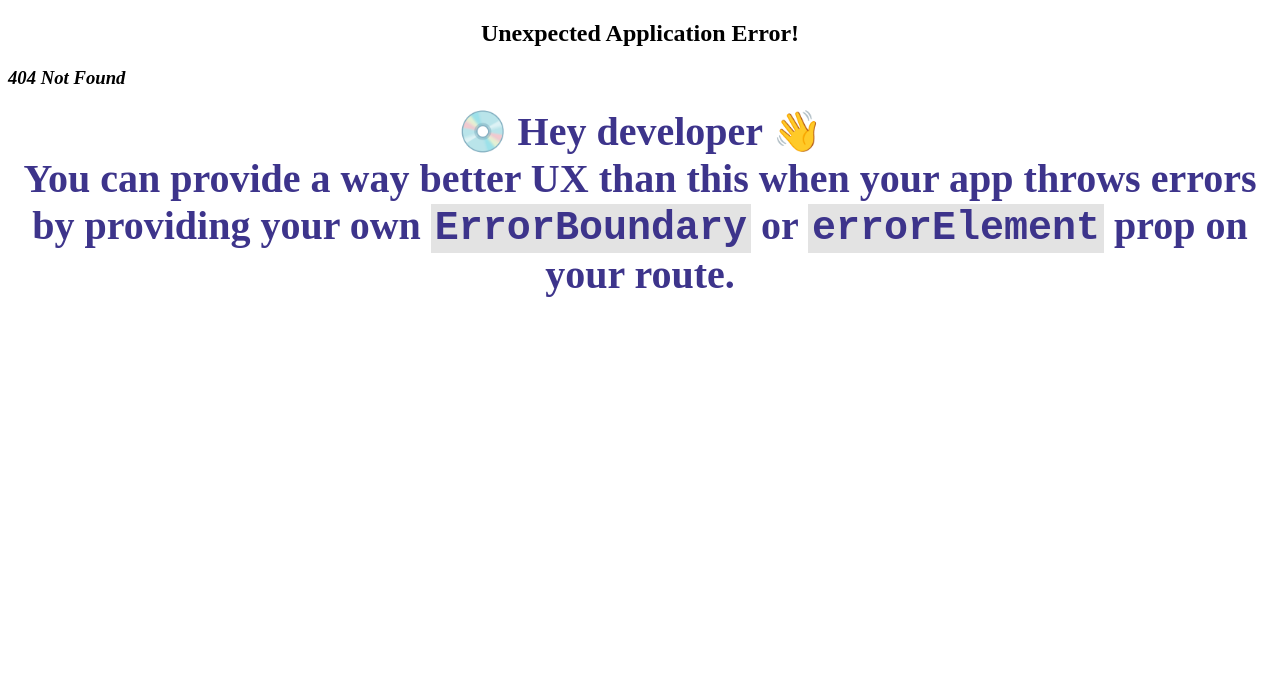
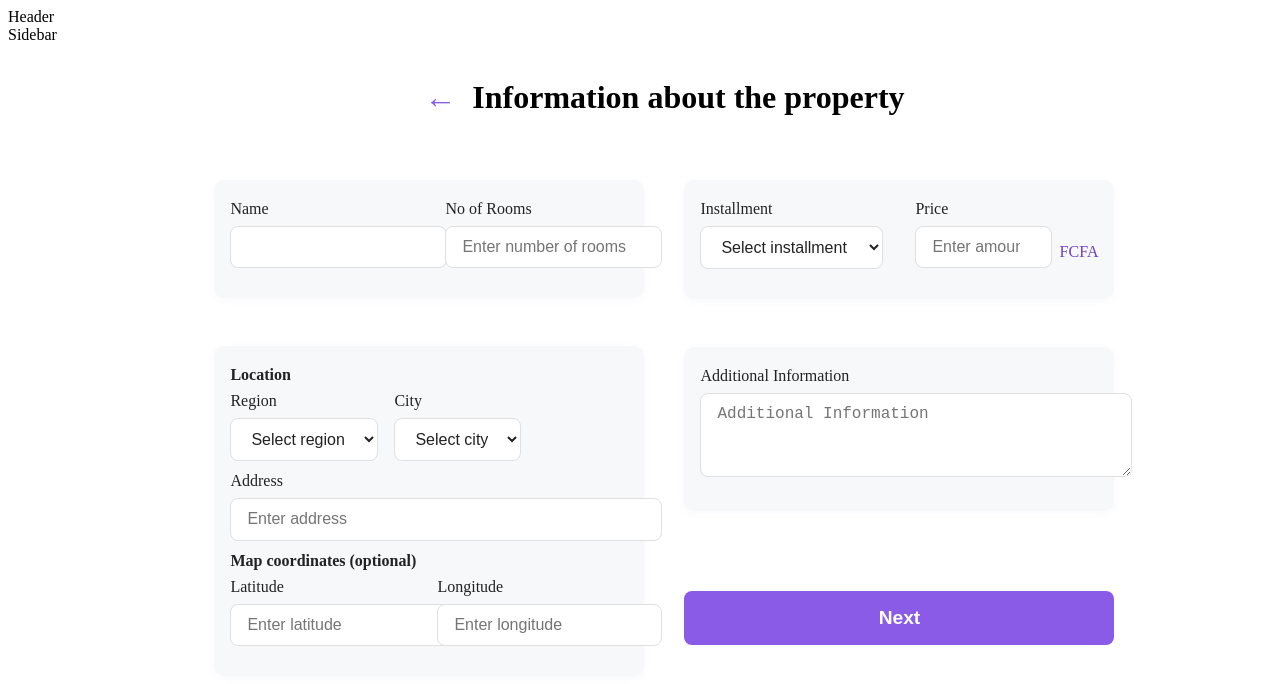
Before and after one commit to MbahLesky/Home-Finder, a React (Create React App) app: page /add-property/info in a window 1280 px wide. Before the commit this address had no page. Shown: the top 684 px of the page. Built offline with nearby package versions, Linux system fonts and the light colour scheme.

Commit message:
Worked on add property page

```diff
--- a/package.json
+++ b/package.json
@@ -37,5 +37,8 @@
       "last 1 firefox version",
       "last 1 safari version"
     ]
+  },
+  "devDependencies": {
+    "eslint-config-react-app": "^7.0.1"
   }
 }
--- a/src/App.js
+++ b/src/App.js
@@ -5,6 +5,7 @@ import './App.css';
 import { RouterProvider } from 'react-router-dom';
 import router from './router';
 
+
 function App() {
   return <RouterProvider router={router} />;
 }
--- /dev/null
+++ b/src/layouts/PropertyInfoStep.css
@@ -0,0 +1,108 @@
+.property-info-form {
+  display: flex;
+  gap: 2.5rem;
+  justify-content: center;
+  margin-top: 2rem;
+  width: 100%;
+  max-width: 900px;
+}
+
+.property-info-left,
+.property-info-right {
+  flex: 1;
+  display: flex;
+  flex-direction: column;
+  gap: 1.5rem;
+}
+
+.input-box {
+  background: #f7f8fa;
+  border-radius: 10px;
+  padding: 1.2rem 1rem;
+  box-shadow: 0 2px 8px rgba(108, 63, 199, 0.04);
+  margin-bottom: 0.5rem;
+}
+
+.input-box label {
+  font-weight: 500;
+  color: #222;
+  margin-bottom: 0.5rem;
+  display: block;
+}
+
+.property-info-form input,
+.property-info-form select,
+.property-info-form textarea {
+  width: 100%;
+  padding: 0.7rem 1rem;
+  border: 1.5px solid #e0e0e0;
+  border-radius: 8px;
+  font-size: 1rem;
+  margin-bottom: 0.7rem;
+  background: #fff;
+  color: #222;
+  transition: border 0.2s;
+}
+
+.property-info-form input:focus,
+.property-info-form select:focus,
+.property-info-form textarea:focus {
+  border-color: #8a5be6;
+  outline: none;
+}
+
+.property-info-form textarea {
+  min-height: 60px;
+  resize: vertical;
+}
+
+.location-row {
+  display: flex;
+  gap: 1rem;
+}
+
+.currency-label {
+  margin-left: 0.5rem;
+  font-weight: 500;
+  color: #6c3fc7;
+}
+
+.next-btn {
+  margin-top: 2rem;
+  width: 100%;
+  padding: 1rem;
+  background: #8a5be6;
+  color: #fff;
+  border: none;
+  border-radius: 8px;
+  font-size: 1.2rem;
+  font-weight: bold;
+  cursor: pointer;
+  transition: background 0.2s;
+}
+
+.next-btn:hover {
+  background: #6c3fc7;
+}
+.property-info-form {
+  align-items: flex-start;
+}
+
+.property-info-right {
+  justify-content: flex-start;
+}
+
+.input-box {
+  margin-bottom: 1.5rem;
+}
+/* Add to PropertyInfoStep.css */
+.input-row {
+  display: flex;
+  gap: 2rem;
+}
+
+.input-row > div {
+  flex: 1;
+  display: flex;
+  flex-direction: column;
+}
--- /dev/null
+++ b/src/layouts/PropertyInfoStep.jsx
@@ -0,0 +1,108 @@
+import React from "react";
+import { useLocation } from "react-router-dom";
+import Header from "./Header";
+import Sidebar from "./Sidebar";
+import "./PropertyInfoStep.css";
+
+function PropertyInfoStep() {
+  const location = useLocation();
+  const propertyType = location.state?.propertyType || "";
+  const saleOrRent = location.state?.saleOrRent || "";
+
+  return (
+    <div className="profile-layout">
+      <Header />
+      <div className="profile-content">
+        <Sidebar activeStep={3} />
+        <main className="profile-main">
+          <h1 className="profile-title">
+            <span style={{ display: "flex", alignItems: "center" }}>
+              <span
+                style={{
+                  color: "#8a5be6",
+                  fontSize: "2rem",
+                  marginRight: "1rem",
+                  cursor: "pointer"
+                }}
+                onClick={() => window.history.back()}
+              >
+                &#8592;
+              </span>
+              Information about the property
+            </span>
+          </h1>
+          <form className="property-info-form">
+            <div className="property-info-left">
+              <div className="input-box input-row">
+                <div>
+                  <label>Name</label>
+                  <input type="text" value={propertyType} readOnly />
+                </div>
+                <div>
+                  <label>No of Rooms</label>
+                  <input type="number" placeholder="Enter number of rooms" />
+                </div>
+              </div>
+              <div className="input-box">
+                <label style={{ fontWeight: "bold" }}>Location</label>
+                <div className="location-row">
+                  <div>
+                    <label>Region</label>
+                    <select>
+                      <option>Select region</option>
+                    </select>
+                  </div>
+                  <div>
+                    <label>City</label>
+                    <select>
+                      <option>Select city</option>
+                    </select>
+                  </div>
+                </div>
+                <label>Address</label>
+                <input type="text" placeholder="Enter address" />
+                <label style={{ fontWeight: "bold" }}>Map coordinates (optional)</label>
+                <div className="location-row">
+                  <div>
+                    <label>Latitude</label>
+                    <input type="text" placeholder="Enter latitude" />
+                  </div>
+                  <div>
+                    <label>Longitude</label>
+                    <input type="text" placeholder="Enter longitude" />
+                  </div>
+                </div>
+              </div>
+            </div>
+            <div className="property-info-right">
+              <div className="input-box input-row">
+                <div>
+                  <label>Installment</label>
+                  <select>
+                    <option>Select installment</option>
+                  </select>
+                </div>
+                <div>
+                  <label>Price</label>
+                  <div style={{ display: "flex", alignItems: "center" }}>
+                    <input type="number" placeholder="Enter amount per installm" />
+                    <span className="currency-label">FCFA</span>
+                  </div>
+                </div>
+              </div>
+              <div className="input-box">
+                <label>Additional Information</label>
+                <textarea placeholder="Additional Information"></textarea>
+              </div>
+              <button type="submit" className="next-btn">
+                Next
+              </button>
+            </div>
+          </form>
+        </main>
+      </div>
+    </div>
+  );
+}
+
+export default PropertyInfoStep;
--- /dev/null
+++ b/src/layouts/SaleRentStep.jsx
@@ -0,0 +1,45 @@
+import React from "react";
+import { useLocation, useNavigate } from "react-router-dom";
+import Header from "./Header";
+import Sidebar from "./Sidebar";
+import "./SelectPropertyType.css";
+
+function SaleRentStep() {
+  const location = useLocation();
+  const propertyType = location.state?.propertyType || "";
+  const navigate = useNavigate();
+
+  const handleSelect = (saleOrRent) => {
+    navigate("/add-property/info", {
+      state: { propertyType, saleOrRent }
+    });
+  };
+
+  return (
+    <div className="profile-layout">
+      <Header />
+      <div className="profile-content">
+        <Sidebar activeStep={2} />
+        <main className="profile-main">
+          <h1 className="profile-title">Sale or rent property?</h1>
+          <div className="property-type-list">
+            <button
+              className="property-type-btn"
+              onClick={() => handleSelect("rent")}
+            >
+              This property is for rent
+            </button>
+            <button
+              className="property-type-btn"
+              onClick={() => handleSelect("sale")}
+            >
+              This property is for sale
+            </button>
+          </div>
+        </main>
+      </div>
+    </div>
+  );
+}
+
+export default SaleRentStep;
--- /dev/null
+++ b/src/layouts/SelectPropertyType.css
@@ -0,0 +1,63 @@
+.profile-layout {
+  min-height: 100vh;
+  background: #fff;
+  display: flex;
+  flex-direction: column;
+}
+
+.profile-content {
+  display: flex;
+  flex: 1;
+}
+
+.profile-main {
+  flex: 1;
+  padding: 2rem;
+  display: flex;
+  flex-direction: column;
+  align-items: center;
+}
+
+.profile-title {
+  font-size: 2rem;
+  font-weight: bold;
+  margin-bottom: 2rem;
+}
+
+.property-type-list {
+  display: flex;
+  flex-direction: column;
+  gap: 1rem;
+  align-items: center;
+}
+
+.property-type-btn {
+  width: 320px;
+  padding: 1rem;
+  border: 2px solid #6c3fc7;
+  border-radius: 8px;
+  background: #fff;
+  color: #6c3fc7;
+  font-size: 1.2rem;
+  cursor: pointer;
+  transition: background 0.2s, box-shadow 0.2s;
+  font-weight: 500;
+  box-shadow: none;
+}
+
+.property-type-btn:hover {
+  background: #f7f8fa;
+  box-shadow: 0 2px 8px rgba(106, 63, 199, 0.08);
+}
+.property-type-btn:focus {
+  outline: none;
+  border-color: #4a2fa6;
+}
+.property-type-list {
+  display: flex;
+  flex-direction: column;
+  gap: 1rem;
+  align-items: center;
+  width: 100%;
+  margin-top: 2rem;
+}
--- /dev/null
+++ b/src/layouts/SelectPropertyType.jsx
@@ -0,0 +1,49 @@
+import React from "react";
+import { useNavigate } from "react-router-dom";
+import Header from "../layouts/Header";
+import Sidebar from "../layouts/Sidebar";
+import "./SelectPropertyType.css";
+const propertyTypes = [
+  "Family home",
+  "Apartment",
+  "Villa",
+  "Commercial",
+  "Land",
+  "Condo",
+  "Warehouse",
+  "Sports-arena",
+  "Resorts",
+  "Church",
+];
+
+function SelectPropertyType() {
+  const navigate = useNavigate();
+  const handleSelect = (type) => {
+    //Navigate to sale/rent step, passing property type
+    navigate("/add-property/sale-rent", { state: { propertyType: type } });
+  };
+  return (
+    <div className="profile-layout">
+      <Header />
+      <div className="profile-content">
+        <Sidebar activeStep={1} />
+        <main className="profile-main">
+          <h1 className="profile-title">Select Property Type</h1>
+          <div className="property-type-list">
+            {propertyTypes.map(type => (
+              <button
+                key={type}
+                className="property-type-btn"
+                onClick={() => handleSelect(`Selected: ${type}`)}
+              >
+                {type}
+              </button>
+            ))}
+          </div>
+        </main>
+      </div>
+    </div>
+  );
+}
+
+export default SelectPropertyType;
--- a/src/pages/ProfilePage.jsx
+++ b/src/pages/ProfilePage.jsx
@@ -1,2 +1,11 @@
-const ProfilePage = () => <div>Profile Page</div>;
-export default ProfilePage;
+import SelectPropertyType from '../layouts/SelectPropertyType'
+
+function ProfilePage() {
+    return <div>
+        <h1>Profile Page</h1>
+       <SelectPropertyType />
+
+    </div>
+}
+
+export default ProfilePage
```
Also changed, not shown: src/router.js (+7 -0 lines), src/components/Sale/RentStep.jsx (added), 1 other file (tests, documents, lock files or other folders).
